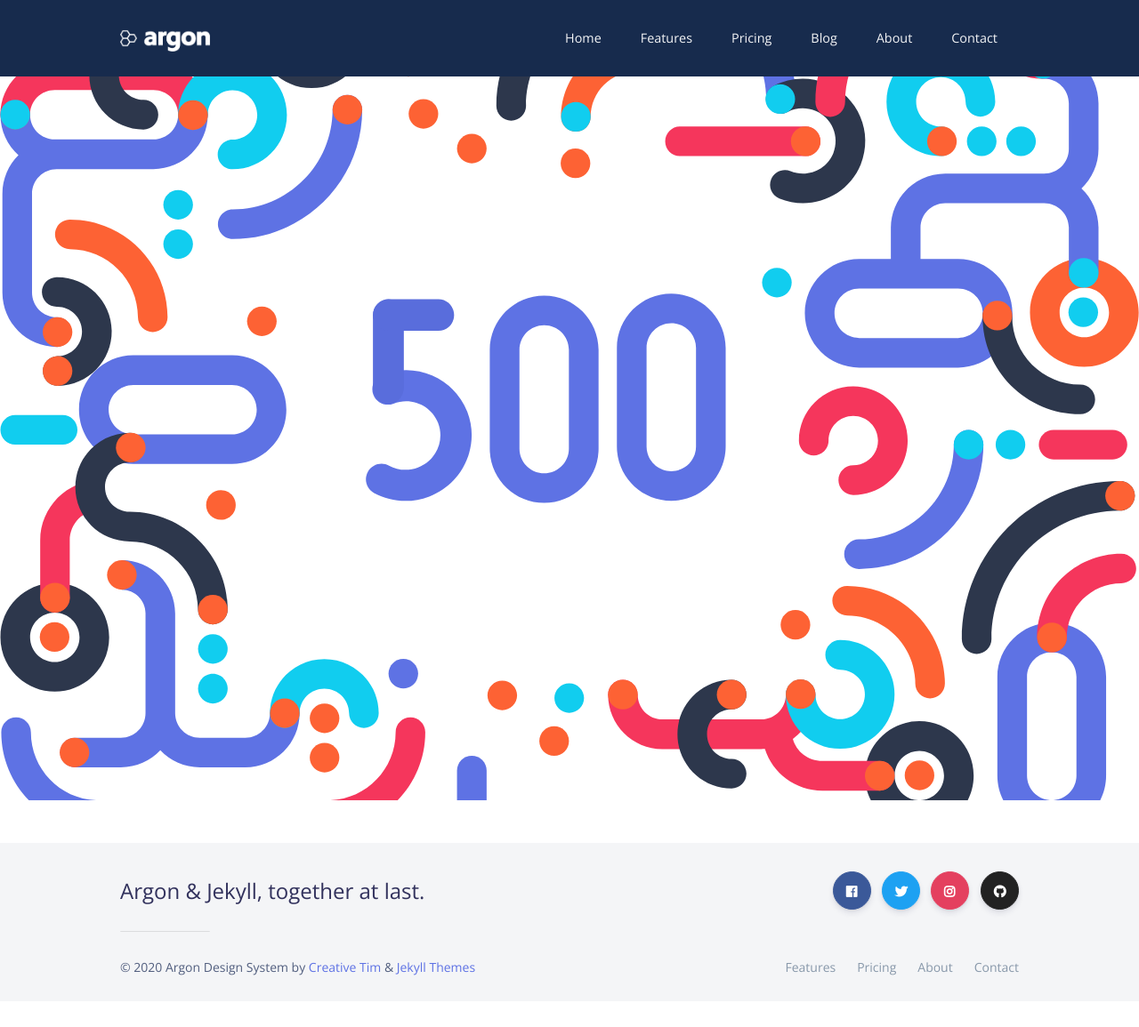
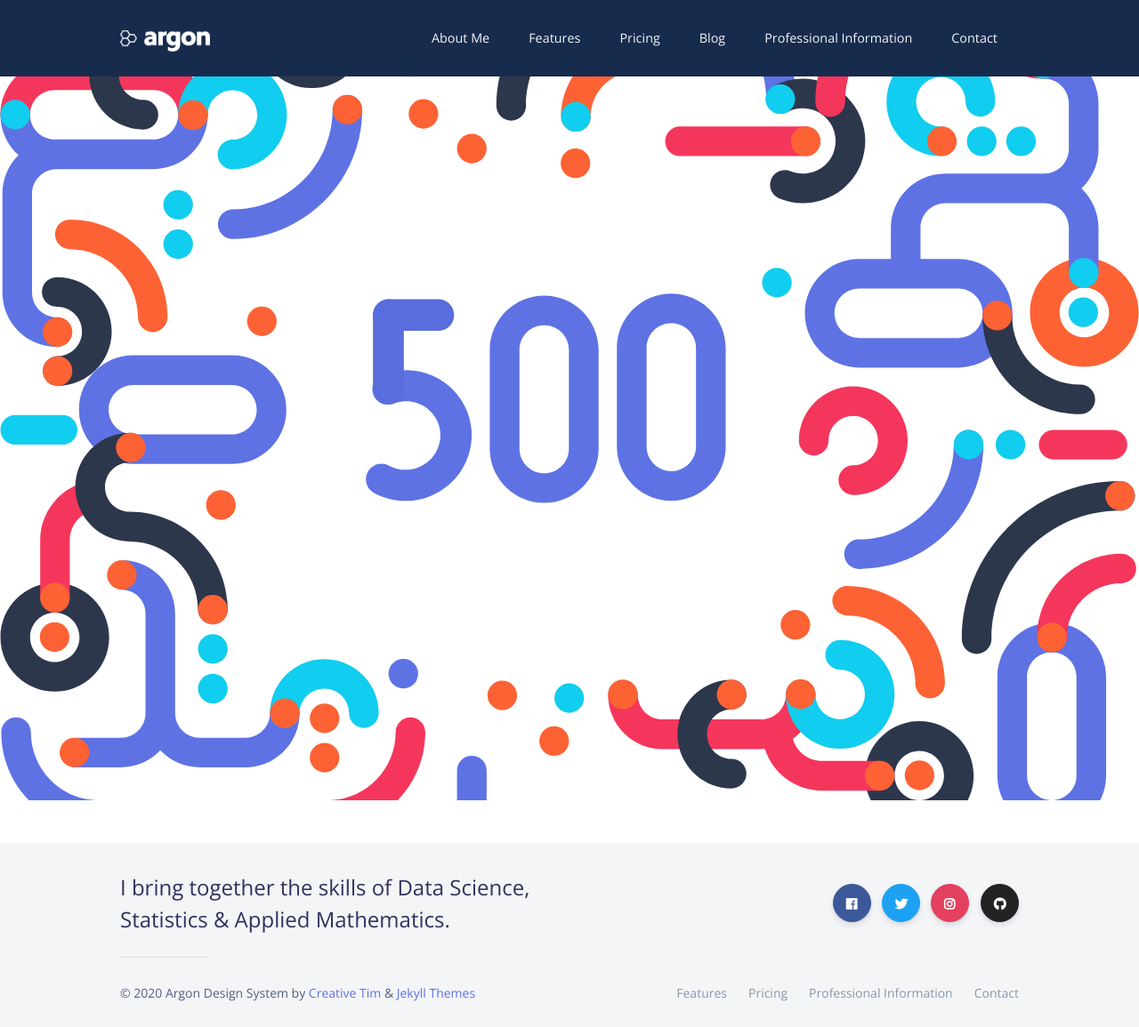
Before and after one commit to patriciamariebarrier/patriciamariebarrier.github.io, a Jekyll site: the page built from 500.html, in a window 1280 px wide. Shown: the whole page at 89% size. Built offline with Jekyll 4.4.1, drawn with Linux system fonts in a browser that asks for light colours; nearby versions of some CDN libraries; before the commit the page ends 1126 px from its top, so only the background shows below that.

Commit message:
Update settings.yml

```diff
--- a/_data/settings.yml
+++ b/_data/settings.yml
@@ -1,5 +1,5 @@
 basic_settings:
-  site_title: Argon Jekyll Theme
+  site_title: Patricia Marie Barrier
   favicon_image: /assets/img/favicon.png
 
 header_settings:
@@ -14,7 +14,7 @@ home_settings:
   # Choose a layout for your home page:
     # landing – an example landing page made using the Argon design system
     # blog – use your blog posts as the home page
-  theme: landing
+  theme: blog
 
 blog_settings:
   # Choose a format for your blog listings:
@@ -31,7 +31,7 @@ blog_settings:
   # 3. Add a color of the icon - text-primary, text-success, text-info, text-danger, text-warning and text-default all work!
 menu_settings:
   menu_items:
-    - title: 'Home'
+    - title: 'About Me'
       submenu_items:
       - title: Landing Page
         url: /
@@ -45,7 +45,7 @@ menu_settings:
       url: /pricing
     - title: 'Blog'
       submenu_items:
-      - title: Blog
+      - title: Projects
         url: /blog
         icon: ni-books text-primary
       - title: Narrow Grid Example
@@ -57,13 +57,13 @@ menu_settings:
       - title: List Example
         url: /blog-list-example
         icon: ni-bullet-list-67 text-default
-    - title: 'About'
+    - title: 'Professional Information'
       url: '/about'
     - title: 'Contact'
       url: '/contact'
 
 footer_settings:
-  footer_tagline: Argon & Jekyll, together at last.
+  footer_tagline: I bring together the skills of Data Science, Statistics & Applied Mathematics.
 
 contact_settings:
   form_action: 'https://formspree.io/hello@jekyllthemes.io'
```
